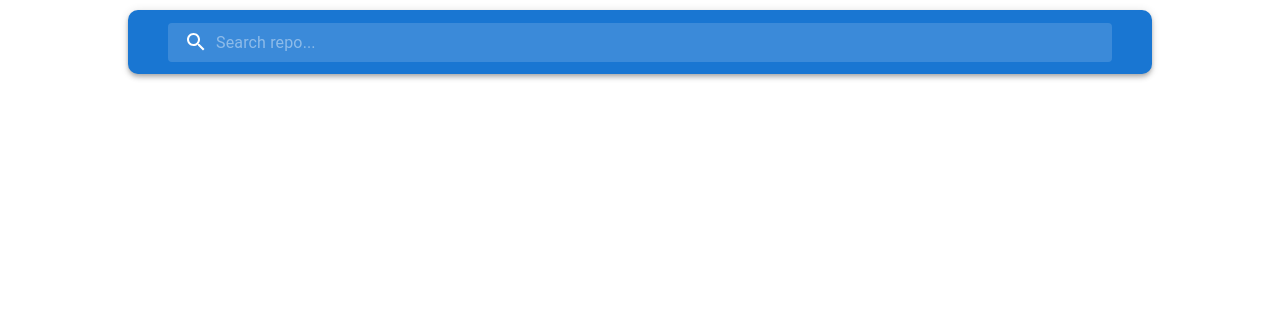
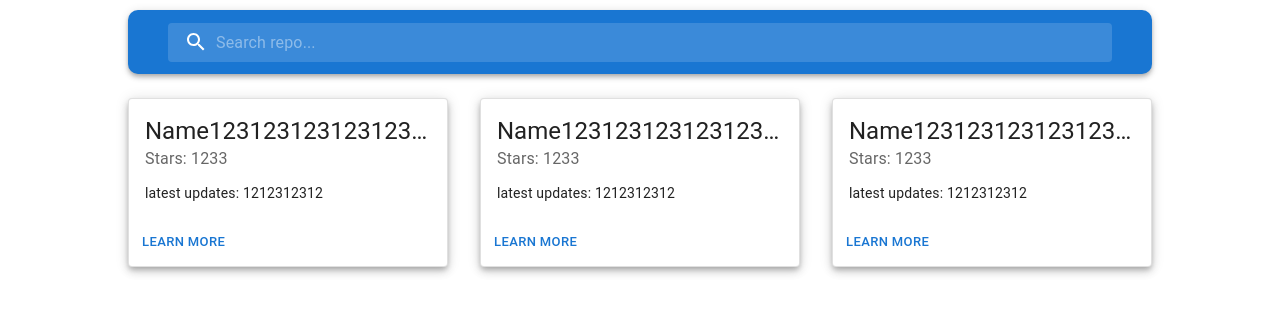
Before and after one commit to zenoksi4/GitSearch, a React (Create React App) app in the folder client/: page / in a window 1280 px wide. Shown: the top 314 px of the page. Built offline with nearby package versions, Linux system fonts and the light colour scheme.

Commit message:
added CardRepo component

```diff
--- a/client/src/App.jsx
+++ b/client/src/App.jsx
@@ -1,5 +1,7 @@
 import { styled } from '@mui/material/styles';
 import Box from '@mui/material/Box';
+import CardRepo from './components/CardRepo'
+import { Grid } from '@mui/material';
 import SearchBar from './components/SearchBar';
 
 
@@ -19,7 +21,11 @@ function App() {
 
       <SearchBar />
 
-
+      <Grid container spacing={4}>
+      <CardRepo />
+      <CardRepo />
+      <CardRepo />
+      </Grid>
 
      </BoxWrapper>
 
--- /dev/null
+++ b/client/src/components/CardRepo/index.jsx
@@ -0,0 +1,43 @@
+import Card from '@mui/material/Card';
+import CardActions from '@mui/material/CardActions';
+import CardContent from '@mui/material/CardContent';
+import Button from '@mui/material/Button';
+import Typography from '@mui/material/Typography';
+import { styled } from '@mui/material/styles';
+import {     Grid } from '@mui/material';
+
+const StyledCard = styled(Card)(({ theme }) => ({
+    borderRadius: theme.shape.borderRadius,
+    boxShadow: theme.shadows[5]
+
+  }));
+
+const card = (
+    <>
+    <CardContent >
+      <Typography sx={{overflow: 'hidden', textOverflow: 'ellipsis'}}  variant="h5" component="div">
+        Name12312312312312312312312312313123
+      </Typography>
+      <Typography sx={{ mb: 1.5 }} color="text.secondary">
+        Stars: 1233
+      </Typography>
+      <Typography variant="body2">
+        latest updates: 1212312312
+      </Typography>
+    </CardContent>
+    <CardActions>
+      <Button size="small">Learn More</Button>
+    </CardActions>
+  </>
+)
+
+const CardRepo = () => {
+    return (
+        <Grid item xs={12} sm={6} md={4} sx={{ minWidth: 200 }}>
+        <StyledCard variant="outlined">{card}</StyledCard>
+       </Grid>
+
+    )
+}
+
+export default CardRepo;
```
